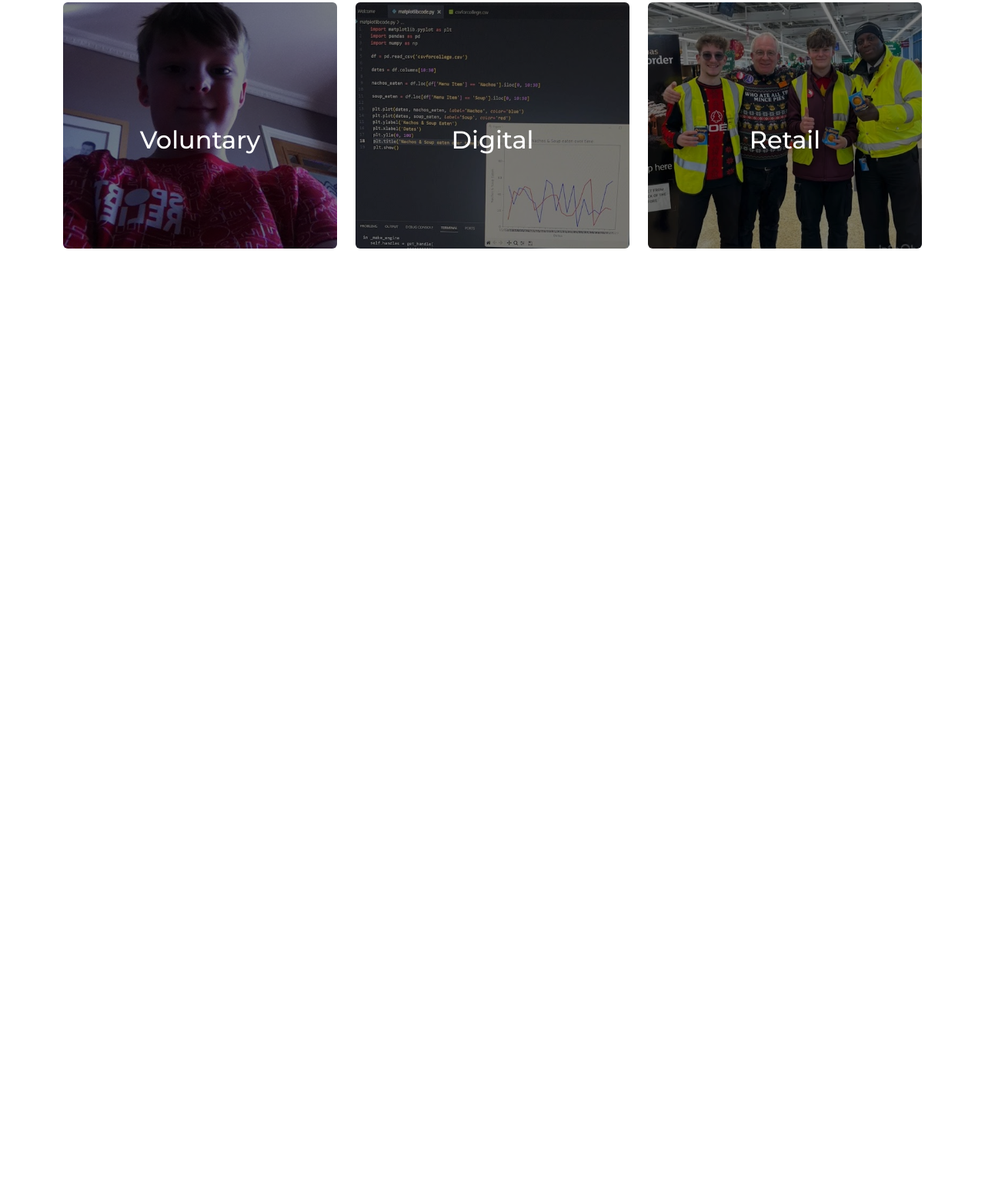
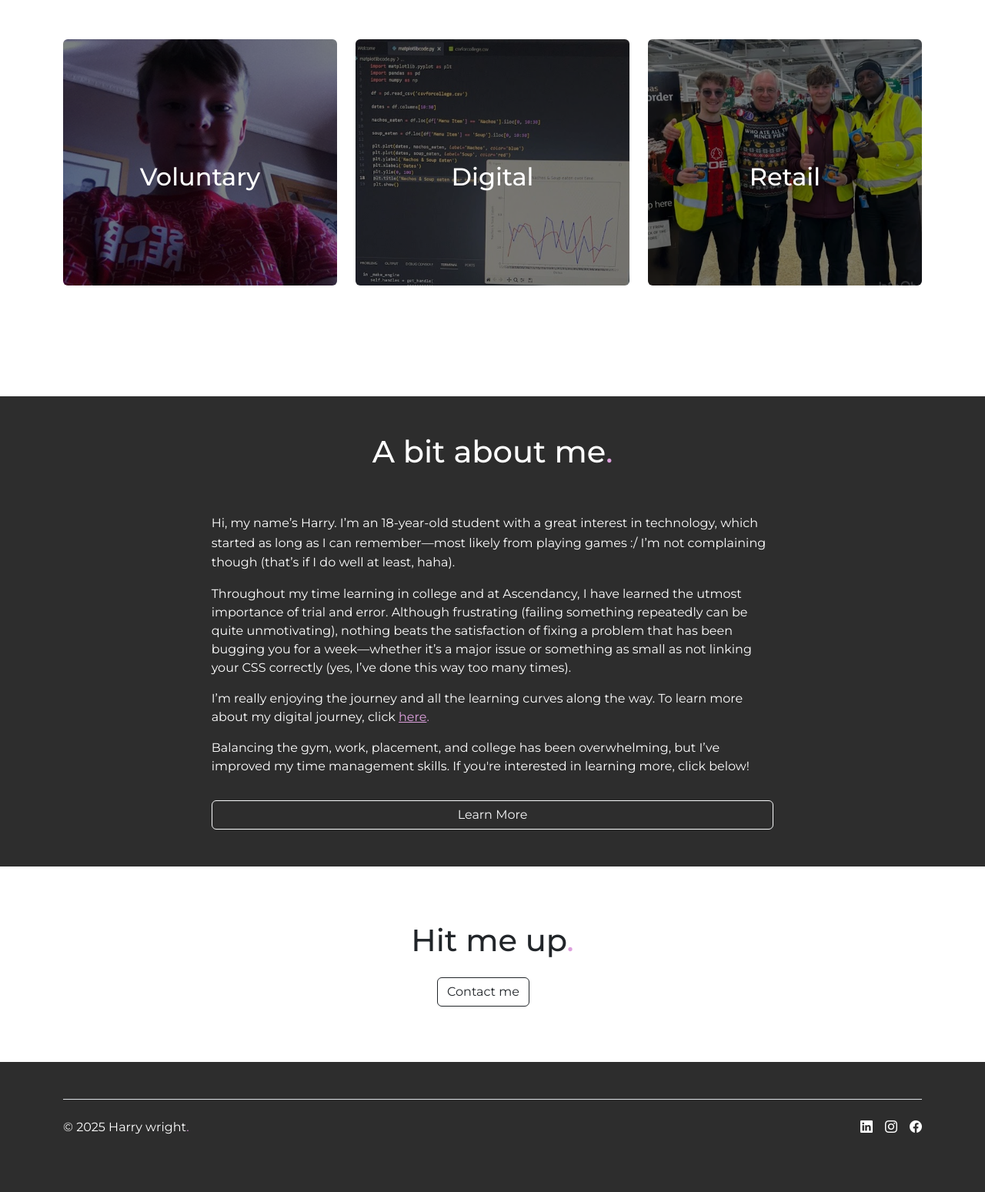
Before and after one commit to HarryWright897/harry-portfolio-site, a plain HTML site: page harry-portfolio/index.html in a window 1280 px wide. Shown: the part 853-2402 px from the top of the page at 77% size. Before the commit the page ends 1224 px from the top, so only its background shows below. Drawn offline with nearby package versions, Linux system fonts and the light colour scheme.

Commit message:
Add files via upload

```diff
--- a/harry-portfolio/index.html
+++ b/harry-portfolio/index.html
@@ -25,16 +25,16 @@
           <div class="collapse navbar-collapse" id="navbarNavDropdown">
             <ul class="navbar-nav ms-auto">
               <li class="nav-item">
-                <a class="nav-link active" aria-current="page" href="#">Home</a>
+                <a class="nav-link" aria-current="page" href="about.html">About me</a>
               </li>
               <li class="nav-item">
-                <a class="nav-link" href="#">Features</a>
+                <a class="nav-link" href="experience.html">Experience</a>
               </li>
               <li class="nav-item">
-                <a class="nav-link" href="#">Pricing</a>
+                <a class="nav-link" href="contact.html">Contact me</a>
               </li>
               <li class="nav-item">
-                <a class="nav-link" href="#">Contact</a>
+                <a class="nav-link" href="info.html">More info</a>
               </li>
             </ul>
           </div>
@@ -44,10 +44,10 @@
     <!-- Hero Section -->
     <div class="hero-section">
       <div class="container-fluid">
-        <div class="row bg-body-tertiary align-items-center"> <!-- Ensures at least 75vh on larger screens -->
+        <div class="row bg-body-tertiary align-items-center black-shadow"> <!-- Ensures at least 75vh on larger screens -->
 
           <!-- Left -->
-          <div class="col-12 col-md-6 d-flex vh-75 flex-column justify-content-center align-items-center text-center black-shadow py-5 h-md-100">
+          <div class="col-12 col-md-6 d-flex vh-75 flex-column justify-content-center align-items-center text-center py-5 h-md-100">
             <img src="images/personal/Harry-1.jpg" class="rounded-circle circle-shadow mb-3" height="250em" alt="Harry thuggin">
             <h2>Hi, I'm Harry!</h2>
             <p>I am a junior developer</p>
@@ -55,7 +55,7 @@
           </div>
 
           <!-- Right -->
-          <div class="col-12 col-md-6 vh-75 d-flex flex-column justify-content-center dark-grey-bg text-light black-shadow py-5 h-md-100">
+          <div class="col-12 col-md-6 vh-75 d-flex flex-column justify-content-center dark-grey-bg text-light py-5 h-md-100">
             <h2 class="text-center">A junior developer with a passion for learning</h2>
             <ul class="mt-4">
               <li><p>Attained a Level 2 Merit in BTEC IT</p></li>
@@ -70,7 +70,7 @@
     </div>
 
     <!-- My Works Section -->
-    <div class="my-works-section my-5">
+    <div class="my-works-section my-5 p-5">
       <!-- title -->
       <div class="container">
         <div class="row justify-content-center">
@@ -137,6 +137,78 @@
       </div>
     </div>
 
+    <!-- About me section -->
+     <div class="about-me-section my-5 dark-grey-bg text-white p-5">
+        <!-- title -->
+        <div class="container">
+          <div class="row text-center">
+            <div class="col-12">
+              <h1>A bit about me<span class="lilac-txt">.</span></h1>
+            </div>
+          </div>
+        </div>
+
+        <!-- text section -->
+        <div class="container mt-5 px-3">
+          <div class="row justify-content-center">
+            <div class="col-lg-8 col-md-10 col-12">
+              <p style="line-height: 1.6;">
+                Hi, my name’s Harry. I’m an 18-year-old student with a great interest in technology, which started as long as I can remember—most likely from playing games :/ I’m not complaining though (that’s if I do well at least, haha).
+              </p>
+              <p>
+                Throughout my time learning in college and at Ascendancy, I have learned the utmost importance of trial and error. Although frustrating (failing something repeatedly can be quite unmotivating), nothing beats the satisfaction of fixing a problem that has been bugging you for a week—whether it’s a major issue or something as small as not linking your CSS correctly (yes, I’ve done this way too many times).
+              </p>
+              <p>
+                I’m really enjoying the journey and all the learning curves along the way. To learn more about my digital journey, click <a href="digital.html" class="lilac-txt">here</a><span class="lilac-txt txt-w500">.</span>
+              </p>
+              <p>
+                Balancing the gym, work, placement, and college has been overwhelming, but I’ve improved my time management skills. If you're interested in learning more, click below!
+              </p>
+              <a href="about.html">
+                <button class="btn btn-outline-light mt-3 w-100">Learn More</button>
+              </a>
+            </div>
+          </div>
+        </div>
+    </div>
+
+    <!-- Contact me call to action -->
+    <div class="contact-me-cta my-5 p-4">
+      <!-- title -->
+      <div class="container">
+        <div class="row text-center">
+          <div class="col-12">
+            <h1>Hit me up<span class="lilac-txt">.</span></h1>
+          </div>
+        <div class="row">
+          <a href="contact.index"><button class="btn btn-outline-dark mt-3">Contact me</button></a>
+        </div>
+        </div>
+      </div>
+    </div>
+
+    <!-- footer -->
+    <div class="footer dark-grey-bg text-white p-5">
+      <div class="container">
+        <footer class="d-flex flex-wrap justify-content-between align-items-center py-4 border-top">
+          <div class="col-md-4 d-flex align-items-center">
+            <span class="mb-3 mb-md-0 text-white">© 2025 Harry wright<span class="lilac-txt">.</span>
+          </div>
+
+          <ul class="nav col-md-4 justify-content-end list-unstyled d-flex">
+            <li class="ms-3"><a class="text-white" href="https://www.linkedin.com/in/harry-wright-952797338/"><i class="bi bi-linkedin"></i></a></li>
+            <li class="ms-3"><a class="text-white" href="https://www.instagram.com/h_wright06/"><i class="bi bi-instagram"></i></a></li>
+            <li class="ms-3"><a class="text-white" href="#"><i class="bi bi-facebook"></i></a></li>
+          </ul>
+        </footer>
+      </div>
+    </div>
+
+<!-- Bootstrap Icons -->
+<link rel="stylesheet" href="https://cdn.jsdelivr.net/npm/bootstrap-icons/font/bootstrap-icons.css">
+
+
+
     <script src="https://cdn.jsdelivr.net/npm/bootstrap@5.3.3/dist/js/bootstrap.bundle.min.js" integrity="sha384-YvpcrYf0tY3lHB60NNkmXc5s9fDVZLESaAA55NDzOxhy9GkcIdslK1eN7N6jIeHz" crossorigin="anonymous"></script>
 </body>
 </html>
--- a/harry-portfolio/style.css
+++ b/harry-portfolio/style.css
@@ -37,17 +37,20 @@
 /* text and bg colours */
 
     .lilac-txt{
-        color: plum
+        color: plum;
     }
 
     .lilac-bg{
-        color: plum
+        background-color: plum !important;
     }
 
     .dark-grey-bg{
         background-color: rgb(45, 45, 45);
     }
 
+    .lilac-underline{
+        border-bottom: 2px solid plum;
+    }
 /* navbar */
 
     /* animating underline effect for the navlinks */
@@ -105,4 +108,5 @@
         bottom: 50%;
         right: 0;
         color: white;
+        pointer-events: none;
     }
```
